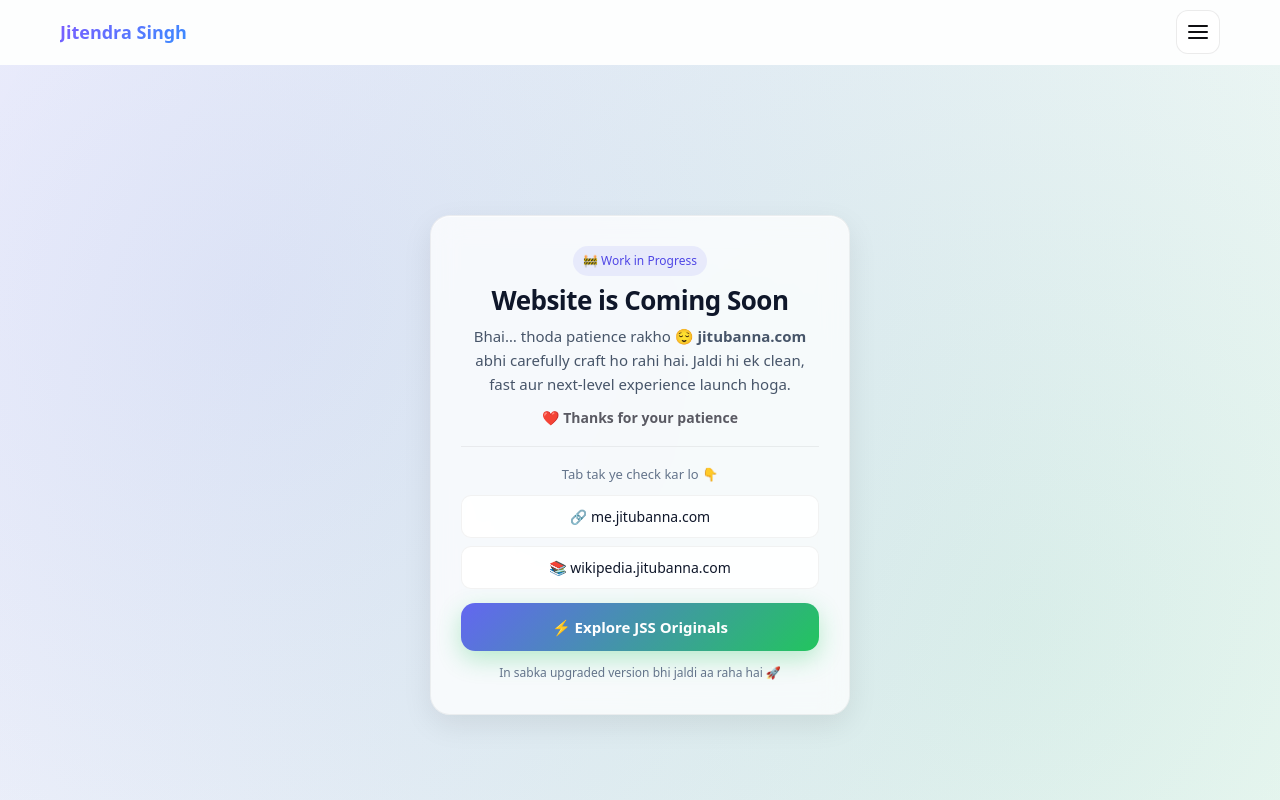
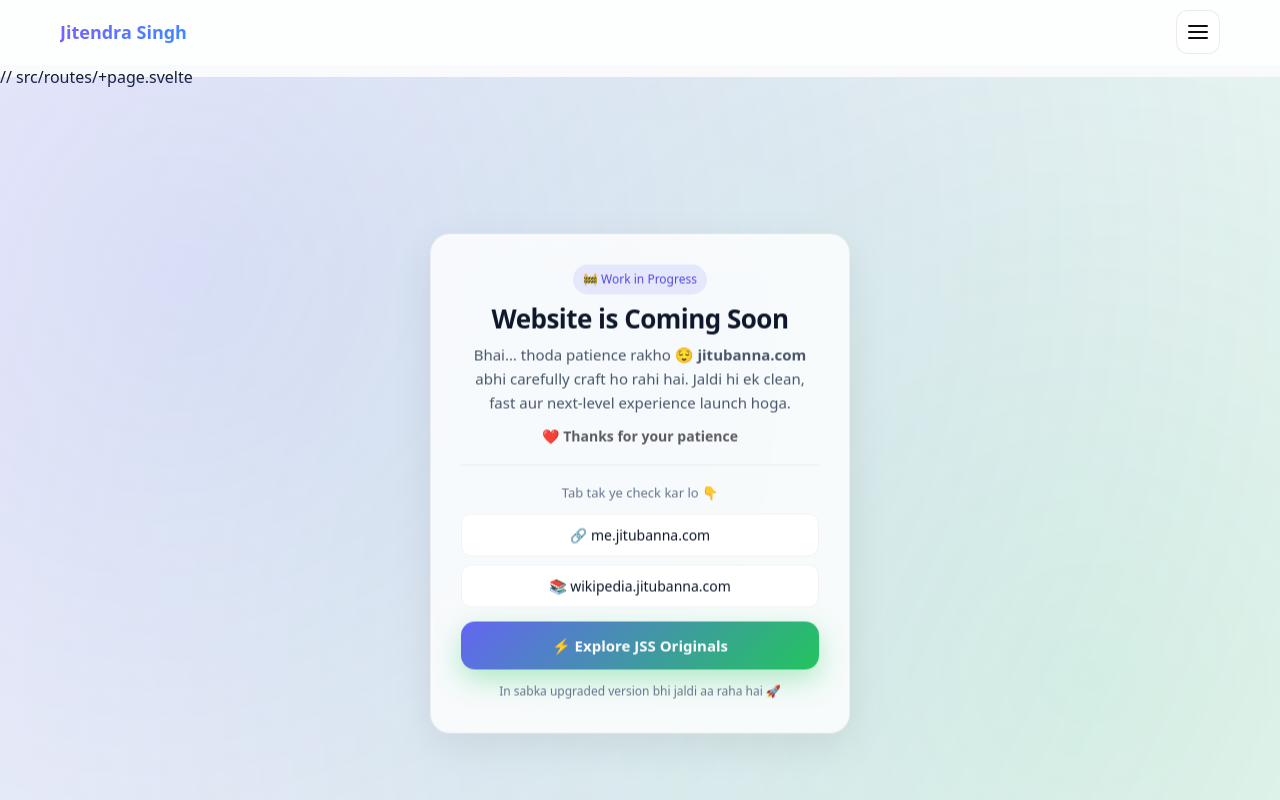
Before and after one commit to jitendra-math/Jitubanna, a SvelteKit app: page / in a window 1280 px wide. Shown: the top 800 px of the page. Built offline with nearby package versions, Linux system fonts and the light colour scheme.

Commit message:
Multi-file update via Advanced Repo Manager

```diff
--- a/src/routes/+page.svelte
+++ b/src/routes/+page.svelte
@@ -1,3 +1,5 @@
+// src/routes/+page.svelte
+
 <script>
 </script>
 
@@ -69,18 +71,28 @@
     display: flex;
     align-items: center;
     justify-content: center;
-    padding: 0 16px;
+    padding: 0 16px; /* tight top */
     position: relative;
   }
 
-  /* SOFT PREMIUM BACKGROUND */
+  /* PREMIUM BACKGROUND */
   .bg-gradient {
     position: absolute;
     inset: 0;
     background:
-      radial-gradient(circle at 20% 30%, rgba(99,102,241,0.15), transparent),
-      radial-gradient(circle at 80% 70%, rgba(34,197,94,0.12), transparent);
+      radial-gradient(circle at 15% 25%, rgba(99,102,241,0.18), transparent),
+      radial-gradient(circle at 85% 75%, rgba(34,197,94,0.15), transparent);
     z-index: 0;
+    animation: floatBg 10s ease-in-out infinite alternate;
+  }
+
+  @keyframes floatBg {
+    from {
+      transform: translateY(0px);
+    }
+    to {
+      transform: translateY(-20px);
+    }
   }
 
   .card {
@@ -93,16 +105,24 @@
 
     border-radius: 20px;
 
-    background: rgba(255,255,255,0.75);
-    backdrop-filter: blur(14px);
+    background: rgba(255,255,255,0.8);
+    backdrop-filter: blur(16px);
 
     border: 1px solid rgba(0,0,0,0.05);
 
     box-shadow:
-      0 10px 30px rgba(0,0,0,0.08),
+      0 12px 40px rgba(0,0,0,0.08),
       inset 0 1px 0 rgba(255,255,255,0.6);
 
     text-align: center;
+
+    animation: floatCard 4s ease-in-out infinite;
+  }
+
+  @keyframes floatCard {
+    0% { transform: translateY(0px); }
+    50% { transform: translateY(-6px); }
+    100% { transform: translateY(0px); }
   }
 
   .badge {
@@ -110,7 +130,7 @@
     font-size: 12px;
     padding: 6px 10px;
     border-radius: 999px;
-    background: rgba(99,102,241,0.1);
+    background: rgba(99,102,241,0.12);
     color: #4f46e5;
     margin-bottom: 10px;
   }
@@ -160,7 +180,7 @@
     color: #0f172a;
     font-size: 14px;
 
-    background: rgba(255,255,255,0.9);
+    background: rgba(255,255,255,0.95);
     border: 1px solid rgba(0,0,0,0.05);
 
     transition: all 0.2s ease;
@@ -169,7 +189,7 @@
   .link:hover {
     transform: translateY(-2px);
     background: white;
-    box-shadow: 0 6px 16px rgba(0,0,0,0.08);
+    box-shadow: 0 8px 18px rgba(0,0,0,0.08);
   }
 
   /* HERO BUTTON 🔥 */
@@ -186,14 +206,14 @@
 
     background: linear-gradient(135deg, #6366f1, #22c55e);
 
-    box-shadow: 0 8px 24px rgba(34,197,94,0.3);
+    box-shadow: 0 10px 28px rgba(34,197,94,0.35);
 
     transition: all 0.25s ease;
   }
 
   .special:hover {
-    transform: translateY(-3px) scale(1.02);
-    box-shadow: 0 12px 30px rgba(34,197,94,0.45);
+    transform: translateY(-3px) scale(1.03);
+    box-shadow: 0 14px 36px rgba(34,197,94,0.45);
   }
 
   .note {
```
